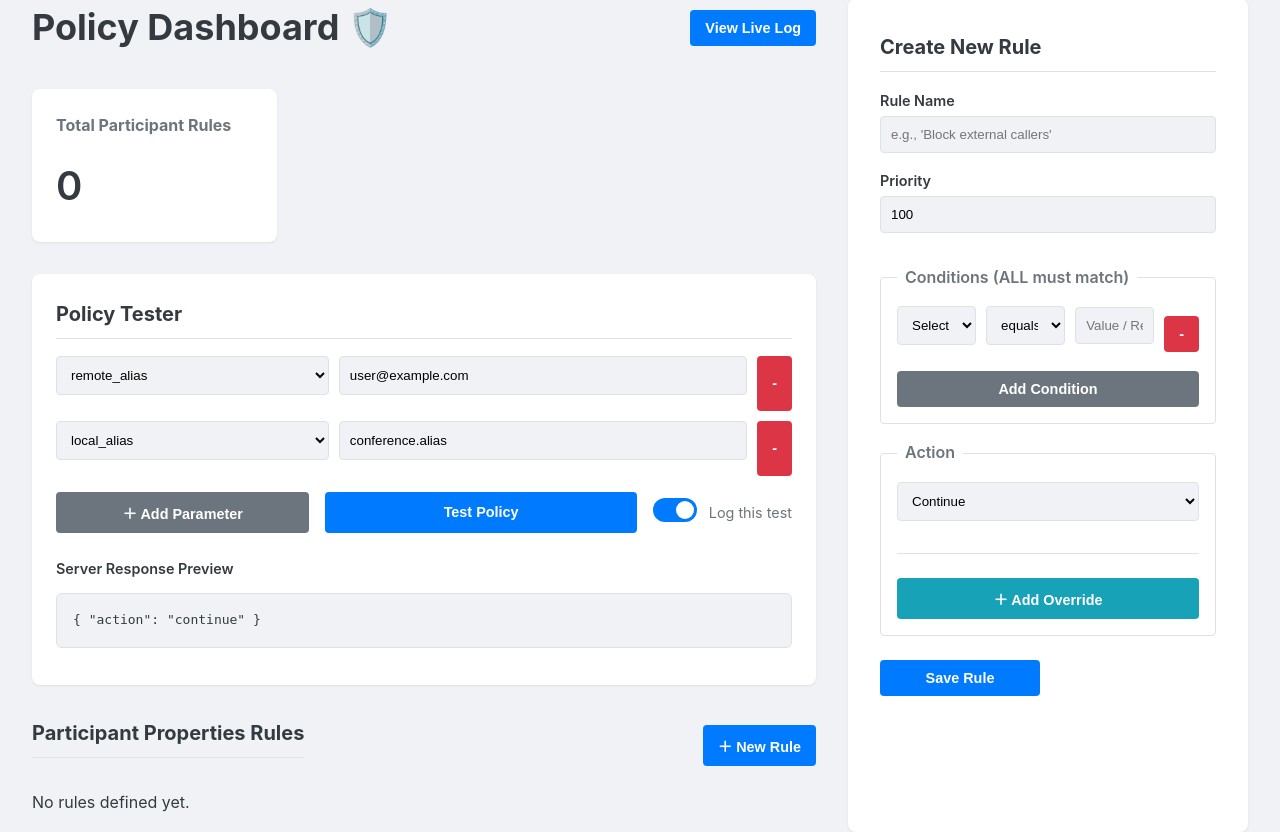
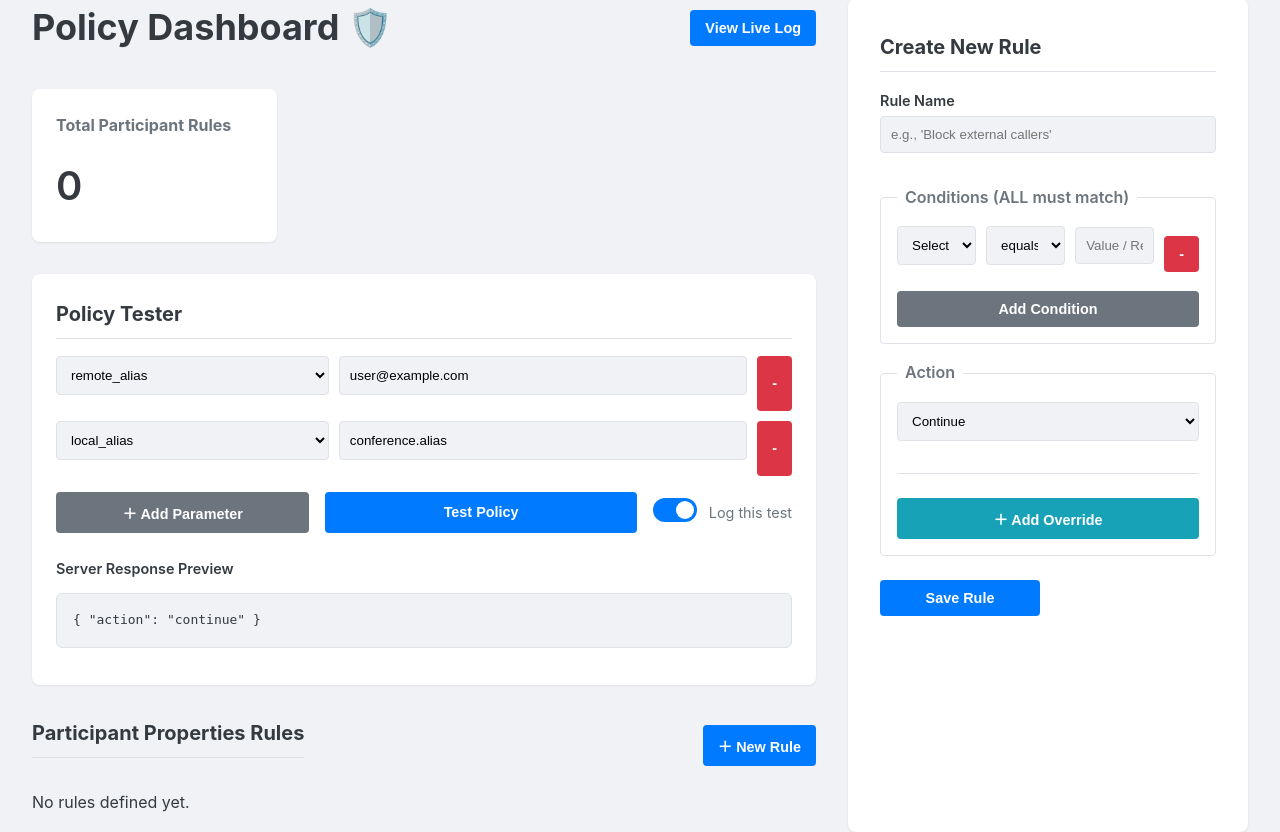
Before and after one commit to lorist/flask_external_policy, a Flask app: page /admin in a window 1280 px wide. Shown: the part 33-865 px from the top of the page. Run offline with Flask 3, Linux system fonts and the light colour scheme; data that the repository does not hold is empty.

Commit message:
Do away with rule priority and use drag an drop via UI

```diff
--- a/app.py
+++ b/app.py
@@ -85,19 +85,19 @@ def build_policy_response(rule):
 @app.route('/policy/v1/service/configuration', methods=['GET'])
 def service_configuration():
     app.logger.info(f"--> SERVICE REQUEST: {request.url}")
-    rules = Rule.query.filter_by(policy_type='service', is_enabled=True).order_by(Rule.priority.desc(), Rule.id.asc()).all()
-    for rule in rules:
-        if all(evaluate_condition(request.args.get(c.field, ''), c.operator, c.value) for c in rule.conditions):
-            response = build_policy_response(rule)
-            app.logger.info(f"<-- RESPONSE: Matched '{rule.name}'. Sending {response.get_data(as_text=True).strip()}")
-            return response
+    # rules = Rule.query.filter_by(policy_type='service', is_enabled=True).order_by(Rule.priority.asc()).all()
+    # for rule in rules:
+    #     if all(evaluate_condition(request.args.get(c.field, ''), c.operator, c.value) for c in rule.conditions):
+    #         response = build_policy_response(rule)
+    #         app.logger.info(f"<-- RESPONSE: Matched '{rule.name}'. Sending {response.get_data(as_text=True).strip()}")
+    #         return response
     app.logger.info("<-- RESPONSE: No match. Sending default 'continue'.")
     return jsonify({"status": "success", "action": "continue"})
 
 @app.route('/policy/v1/participant/properties', methods=['GET'])
 def participant_properties():
     app.logger.info(f"--> PARTICIPANT REQUEST: {request.url}")
-    rules = Rule.query.filter_by(policy_type='participant', is_enabled=True).order_by(Rule.priority.desc(), Rule.id.asc()).all()
+    rules = Rule.query.filter_by(policy_type='participant', is_enabled=True).order_by(Rule.priority.asc()).all()
     for rule in rules:
         if all(evaluate_condition(request.args.get(c.field, ''), c.operator, c.value) for c in rule.conditions):
             response = build_policy_response(rule)
@@ -135,7 +135,17 @@ def log_stream():
 def handle_rules_collection():
     if request.method == 'POST':
         data = request.json
-        new_rule = Rule(name=data['name'], priority=data['priority'], policy_type=data['policy_type'])
+        # Count existing rules to determine the new priority (order)
+        last_priority = db.session.query(db.func.max(Rule.priority)).scalar()
+        new_priority = (last_priority or -1) + 1
+
+        # Create the new rule, automatically setting the priority and policy type
+        new_rule = Rule(
+            name=data['name'],
+            priority=new_priority,
+            policy_type='participant' # Hardcode to 'participant'
+        )
+
         new_action = Action(
             action_type=data['action']['type'],
             parameters=json.dumps(data['action']['parameters']),
@@ -149,7 +159,7 @@ def handle_rules_collection():
         db.session.commit()
         return jsonify({'status': 'success', 'id': new_rule.id})
 
-    rules_query = Rule.query.order_by(Rule.priority.desc()).all()
+    rules_query = Rule.query.order_by(Rule.priority.asc()).all()
     rules_list = []
     for rule in rules_query:
         rule_dict = {
@@ -165,6 +175,23 @@ def handle_rules_collection():
         }
         rules_list.append(rule_dict)
     return jsonify(rules_list)
+
+@app.route('/admin/api/rules/reorder', methods=['POST'])
+def reorder_rules():
+    data = request.json
+    rule_ids_in_order = data.get('order', [])
+
+    try:
+        for index, rule_id in enumerate(rule_ids_in_order):
+            rule = Rule.query.get(rule_id)
+            if rule:
+                rule.priority = index # The index is the new priority
+        db.session.commit()
+        return jsonify({'status': 'success'})
+    except Exception as e:
+        db.session.rollback()
+        app.logger.error(f"Error reordering rules: {e}")
+        return jsonify({'status': 'error', 'message': str(e)}), 500
 
 @app.route('/admin/api/rules/<int:rule_id>/toggle', methods=['POST'])
 def toggle_rule_status(rule_id):
--- a/static/css/style.css
+++ b/static/css/style.css
@@ -405,3 +405,17 @@ input:checked + .slider:before {
     color: var(--text-light);
     font-size: 0.9rem;
 }
+.drag-handle {
+    cursor: grab;
+    color: var(--text-light);
+    margin-right: 0.5rem;
+}
+
+.sortable-ghost {
+    opacity: 0.4;
+    background: #c8ebfb;
+}
+
+.rule-card-slim .rule-info .rule-priority {
+    display: none; /* Hide the old priority number display */
+}
--- a/static/js/admin.js
+++ b/static/js/admin.js
@@ -81,7 +81,7 @@ document.addEventListener('DOMContentLoaded', () => {
         }
         ruleEl.innerHTML = `
             <div class="rule-status"><label class="toggle-switch"><input type="checkbox" class="status-toggle" data-id="${rule.id}" ${rule.is_enabled ? 'checked' : ''}><span class="slider"></span></label></div>
-            <div class="rule-info"><span class="rule-priority">(P${rule.priority})</span><span class="rule-name">${rule.name}</span></div>
+            <div class="rule-info"><span class="drag-handle">☰</span><span class="rule-name">${rule.name}</span></div>
             <div class="rule-details"><span class="rule-conditions">IF: ${rule.conditions.map(c => `${c.field} ${c.operator} "${c.value}"`).join(', ')}</span><span class="rule-action">THEN: ${actionText}</span></div>
             <div class="rule-buttons"><button class="edit-btn" data-id="${rule.id}">Edit</button><button class="delete-btn" data-id="${rule.id}">Delete</button></div>
         `;
@@ -141,7 +141,7 @@ document.addEventListener('DOMContentLoaded', () => {
         cancelEditBtn.style.display = 'block';
         editingRuleIdInput.value = rule.id;
         document.getElementById('rule-name').value = rule.name;
-        document.getElementById('rule-priority').value = rule.priority;
+
         conditionsContainer.innerHTML = '';
         rule.conditions.forEach(addConditionRow);
         actionTypeSelect.value = rule.action.type;
@@ -216,7 +216,7 @@ document.addEventListener('DOMContentLoaded', () => {
         const ruleId = editingRuleIdInput.value;
         const ruleData = {
             name: document.getElementById('rule-name').value,
-            priority: parseInt(document.getElementById('rule-priority').value),
+
             policy_type: 'participant', // Hardcode to 'participant'
             conditions: Array.from(document.querySelectorAll('.condition-row')).map(row => ({
                 field: row.querySelector('.condition-field').value,
@@ -300,6 +300,25 @@ document.addEventListener('DOMContentLoaded', () => {
     viewLogBtn.addEventListener('click', () => {
         window.open('/admin/logs', '_blank');
     });
+
+    new Sortable(rulesContainer, {
+        animation: 150,
+        handle: '.drag-handle', // Specify the drag handle
+        ghostClass: 'sortable-ghost', // Class for the drop placeholder
+        onEnd: async (evt) => {
+            // Get all rule cards in their new order
+            const ruleElements = Array.from(rulesContainer.querySelectorAll('.rule-card-slim'));
+            const newOrder = ruleElements.map(el => el.dataset.ruleId);
+
+            // Send the new order to the backend
+            await fetch('/admin/api/rules/reorder', {
+                method: 'POST',
+                headers: { 'Content-Type': 'application/json' },
+                body: JSON.stringify({ order: newOrder }),
+            });
+        }
+    });
+
     // --- Initial Load ---
     fetchRules();
     resetForm();
--- a/templates/admin.html
+++ b/templates/admin.html
@@ -5,6 +5,7 @@
     <meta name="viewport" content="width=device-width, initial-scale=1.0">
     <title>Pexip Policy Dashboard</title>
     <link rel="stylesheet" href="{{ url_for('static', filename='css/style.css') }}">
+    <script src="https://cdn.jsdelivr.net/npm/sortablejs@latest/Sortable.min.js"></script>
 </head>
 <body>
     <div class="dashboard-container">
@@ -64,9 +65,6 @@
                     <label for="rule-name">Rule Name</label>
                     <input type="text" id="rule-name" placeholder="e.g., 'Block external callers'" required>
 
-                    <label for="rule-priority">Priority</label>
-                    <input type="number" id="rule-priority" placeholder="Higher numbers run first" value="100" required>
-
                     <fieldset id="conditions-fieldset">
                         <legend>Conditions (ALL must match)</legend>
                         <div id="conditions-container"></div>
```
